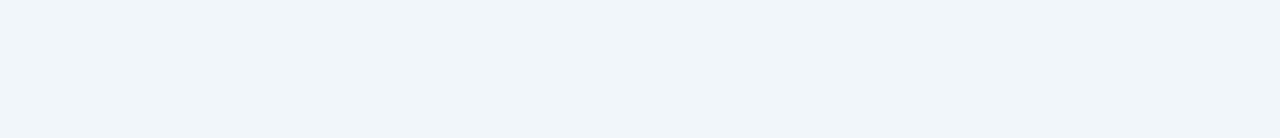
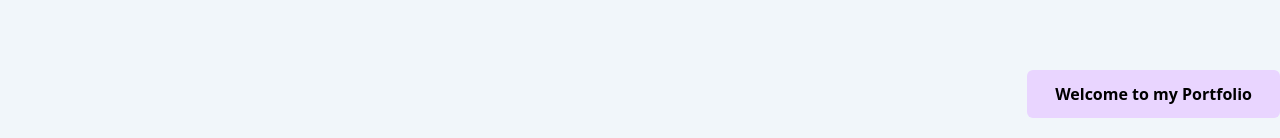
Before and after one commit to polamounir103/portfolio, a React (Vite) app: page / in a window 1280 px wide. Shown: the part 662-800 px from the top of the page. Built offline with nearby package versions, Linux system fonts and the light colour scheme.

Commit message:
update my img

```diff
--- a/package.json
+++ b/package.json
@@ -10,6 +10,8 @@
     "preview": "vite preview"
   },
   "dependencies": {
+    "@splinetool/react-spline": "^4.0.0",
+    "@splinetool/runtime": "^1.9.48",
     "react": "^18.3.1",
     "react-dom": "^18.3.1",
     "react-icons": "^5.3.0",
--- a/src/components/AboutMe.jsx
+++ b/src/components/AboutMe.jsx
@@ -1,4 +1,4 @@
-import photo from "../assets/images/photo.jpeg";
+import photo from "../assets/images/me.png";
 import SectionTitle from "./shared/SectionTitle";
 export default function AboutMe() {
   const myInfo = [
--- a/src/components/LandingPage.jsx
+++ b/src/components/LandingPage.jsx
@@ -1,7 +1,14 @@
+import Spline from "@splinetool/react-spline";
 function LandingPage() {
   return (
-    <main className="land-page" id="main">
-      <div className="flex items-center w-full h-full lg:ps-96">
+    <main className="land-page relative" id="main">
+      <div className="w-full h-full">
+        <Spline scene="https://prod.spline.design/BAf7r5s5FnHuOOo3/scene.splinecode" />
+      </div>
+      <div className="flex items-center absolute right-0 bottom-5 bg-purple-200 px-5 py-2 md:px-7 md:py-3 rounded-md">
+        <h2 className="font-semibold">Welcome to my Portfolio</h2>
+      </div>
+      <div className="flex items-center w-full h-full lg:ps-96 absolute top-0 left-0 right-0 bottom-0">
         <div className="flex flex-col gap-10 text-stone-800">
           <div className="flex flex-col gap-3">
             <h2 className="text-5xl">Hello , I am </h2>
```
Also changed, not shown: src/assets/images/me.png (added), 1 other file (tests, documents, lock files or other folders).
